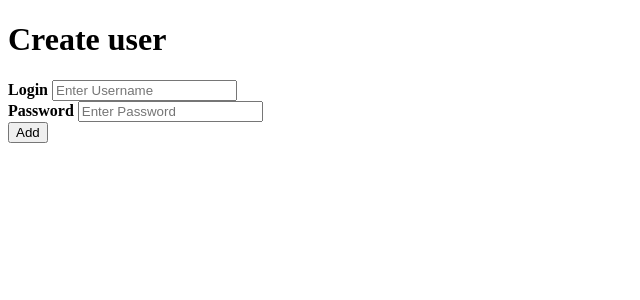
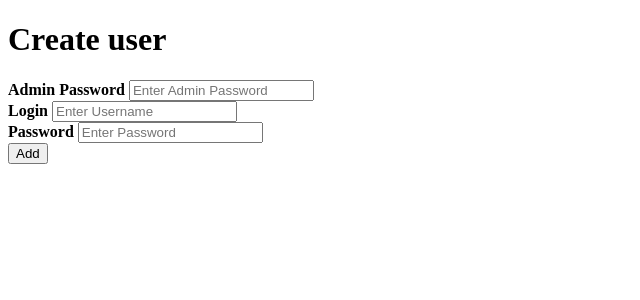
Before and after one commit to ravenfeld/Server-Podcasts-Garmin, a Flask app: template templates/create_user.html in a window 1280 px wide. Shown: the top 300 px of the page, without its empty margins (0-640 px from the left). Run offline with Flask 2, Linux system fonts and the light colour scheme; the template is opened without the code that fills it, so the values that code supplies are empty; parts of the project's set-up code (start-up, migrations or seed data) failed here and were passed over; some libraries are stand-ins or nearby versions.

Commit message:
add support for some basic authentication before allowing to create new users

```diff
--- a/app.json
+++ b/app.json
@@ -26,6 +26,10 @@
     "PODCASTING_INDEX_SECRET": {
       "description": "API SECRET for podcast search. https://api.podcastindex.org/",
       "required": "false"
+    },
+    "ADMIN_PASS": {
+      "description": "A password to use for restriction access to admin functions (e.g. creating logins).",
+      "value": ""
     }
   }
 }
--- a/server.py
+++ b/server.py
@@ -172,6 +172,10 @@ def get_list_episode_sync_watch(user_id):
 @app.route('/create_user', methods=['POST'])
 @accept('application/json')
 def create_user():
+    expected_admin_pass = os.environ['ADMIN_PASS']
+    admin_pass = request.form.get('admin_pass')
+    if admin_pass != expected_admin_pass:
+        return Response(json.dumps({'error': 'Unauthorized'}), status=403, mimetype='application/json')
     login = request.form.get('login')
     password = request.form.get('password')
     result = manager_podcast.create_account(login, password)
--- a/templates/create_user.html
+++ b/templates/create_user.html
@@ -39,6 +39,12 @@
         <label class="error" style="display: none">
         </label>
         <form enctype="multipart/form-data" method="post" id="form_login">
+            <div class="admin_pass">
+                <label for="admin_pass">
+                    <b>Admin Password</b>
+                </label>
+                <input type="password" placeholder="Enter Admin Password" name="admin_pass" required>
+            </div>
             <div class="login">
                 <label for="login">
                     <b>Login</b>
```
